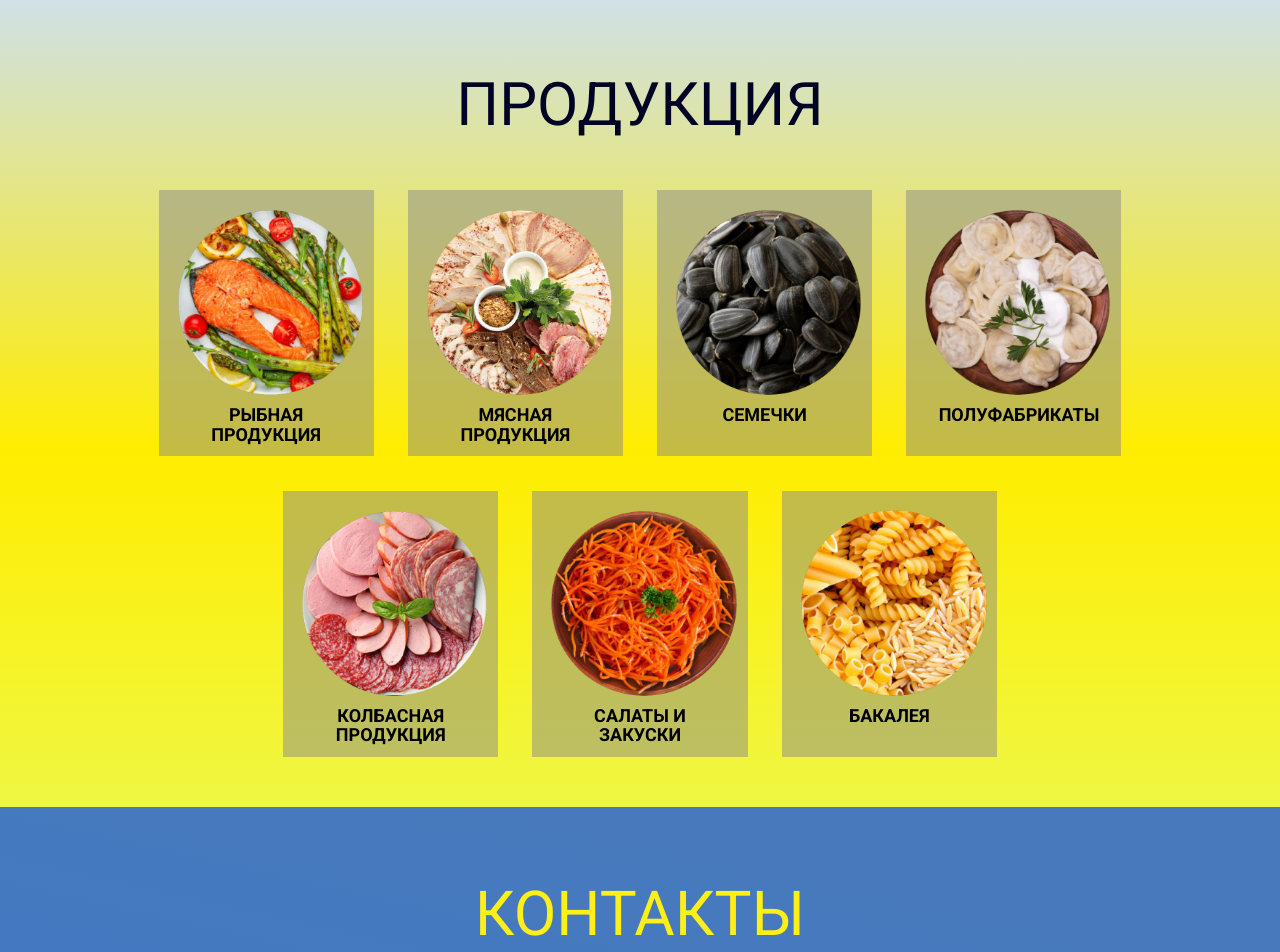
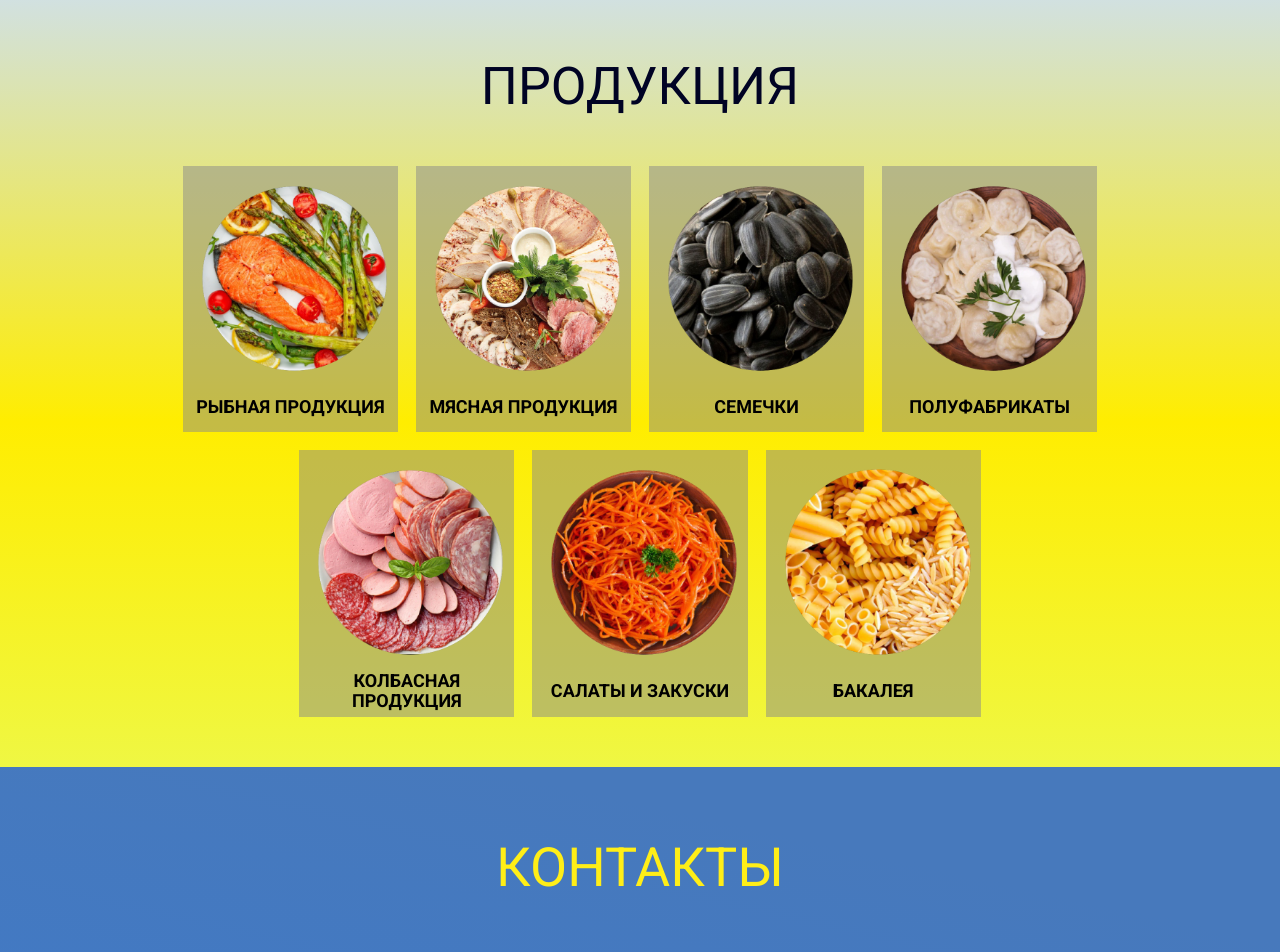
Before and after one commit to Escalion86/lubprod, a React (Create React App) app: page / in a window 1280 px wide. Shown: the part 1520-2472 px from the top of the page. Built offline with nearby package versions, Linux system fonts and the light colour scheme.

Commit message:
Added some updates and fixes

```diff
--- a/src/pages/MainPage.js
+++ b/src/pages/MainPage.js
@@ -44,7 +44,9 @@ const MainPage = () => {
 
   const { width } = useWindowDimensions()
   const deviceSize =
-    width >= 1370
+    width >= 1540
+      ? 6
+      : width > 1370
       ? 5
       : width > 1225
       ? 4
@@ -56,7 +58,9 @@ const MainPage = () => {
       ? 1
       : 0
   const paddingHorizontal =
-    deviceSize === 5
+    deviceSize === 6
+      ? 135
+      : deviceSize === 5
       ? 135
       : deviceSize === 4
       ? 120
@@ -68,7 +72,9 @@ const MainPage = () => {
       ? 45
       : 15
   const fontSizeCorrection =
-    deviceSize === 5
+    deviceSize === 6
+      ? 0
+      : deviceSize === 5
       ? 0
       : deviceSize === 4
       ? -4
@@ -80,7 +86,9 @@ const MainPage = () => {
       ? 0
       : -4
   const imgSizeCorrection =
-    deviceSize === 5
+    deviceSize === 6
+      ? 1
+      : deviceSize === 5
       ? 1
       : deviceSize === 4
       ? 0.9
--- a/src/pages/blocks/About.js
+++ b/src/pages/blocks/About.js
@@ -100,7 +100,7 @@ const About = ({
           <h2
             style={{
               textAlign: deviceSize >= 2 ? 'center' : 'left',
-              fontSize: (deviceSize >= 2 ? 64 : 20) + fontSizeCorrection,
+              fontSize: (deviceSize >= 2 ? 56 : 20) + fontSizeCorrection,
               fontWeight: 500,
               color: '#000324',
               // marginTop: 29,
@@ -175,7 +175,7 @@ const About = ({
             <h2
               style={{
                 position: 'relative',
-                fontSize: 64 + fontSizeCorrection,
+                fontSize: 56 + fontSizeCorrection,
                 fontWeight: 500,
                 color: '#000324',
                 textAlign: 'center',
@@ -230,7 +230,7 @@ const About = ({
               style={{
                 position: 'relative',
                 marginTop: 20,
-                fontSize: 46 + fontSizeCorrection,
+                fontSize: 42 + fontSizeCorrection,
                 fontWeight: 500,
                 color: '#000000',
                 textAlign: 'center',
--- a/src/pages/blocks/Contacts.js
+++ b/src/pages/blocks/Contacts.js
@@ -299,7 +299,7 @@ const Contacts = ({
           style={{
             textAlign: 'center',
             width: '100%',
-            fontSize: (deviceSize >= 2 ? 64 : 20) + fontSizeCorrection,
+            fontSize: (deviceSize >= 2 ? 56 : 20) + fontSizeCorrection,
             fontWeight: 500,
             color: '#FFEE17',
             textTransform: 'uppercase',
@@ -366,10 +366,10 @@ const Contacts = ({
                 <br />
                 д.Рябины, ул.Птицеводов, 5
               </div>
-              {/* <ListArrow listOpen={productionOpen} onClick={toggleProduction} /> */}
+              <ListArrow listOpen={productionOpen} onClick={toggleProduction} />
             </div>
-            {/* <ul className={'production' + (productionOpen ? ' open' : '')}> */}
-            <ul className={'production open'}>
+            <ul className={'production' + (productionOpen ? ' open' : '')}>
+              {/* <ul className={'production open'}> */}
               <ProductionItems
                 deviceSize={deviceSize}
                 fontSizeCorrection={fontSizeCorrection}
--- a/src/pages/blocks/Products.css
+++ b/src/pages/blocks/Products.css
@@ -3,7 +3,7 @@
   flex-wrap: wrap;
   justify-content: center;
   padding-top: 40px;
-  max-width: 1200px;
+  /* max-width: 1200px; */
 }
 
 .products .products_item {
@@ -15,6 +15,8 @@
   height: 100%;
   justify-content: center;
   background: rgba(137, 137, 137, 0.5);
+  display: flex;
+  flex-direction: column;
 }
 
 .products .products_item:hover .products_content {
@@ -27,11 +29,15 @@
 }
 
 .products .products_item .products_content>div {
-  width: 70%;
+  width: 90%;
+  flex: 1;
   margin-left: auto;
   margin-right: auto;
   font-weight: bold;
   /* line-height: 21px; */
+  display: flex;
+  justify-content: center;
+  align-items: center;
   text-align: center;
   color: #000000;
   text-transform: uppercase;
--- a/src/pages/blocks/Products.js
+++ b/src/pages/blocks/Products.js
@@ -34,19 +34,22 @@ const ProductsItems = ({
       <li
         className="products_item"
         style={{
-          width: 239 * imgSizeCorrection,
-          height: 296 * imgSizeCorrection,
+          width: (deviceSize > 5 ? 190 : 239) * imgSizeCorrection,
+          height: (deviceSize > 5 ? 260 : 296) * imgSizeCorrection,
         }}
       >
         <div
           className="products_content"
-          style={{ fontSize: 20 * imgSizeCorrection, lineHeight: 1.1 }}
+          style={{
+            fontSize: (deviceSize > 5 ? 18 : 20) * imgSizeCorrection,
+            lineHeight: 1.1,
+          }}
         >
           <img
             className="object-fill"
             style={{
-              width: 239 * imgSizeCorrection,
-              minWidth: 239 * imgSizeCorrection,
+              width: (deviceSize > 5 ? 190 : 239) * imgSizeCorrection,
+              minWidth: (deviceSize > 5 ? 190 : 239) * imgSizeCorrection,
             }}
             src={item.src}
             alt={item.name}
@@ -56,19 +59,21 @@ const ProductsItems = ({
         <div
           className="products_button"
           style={{
-            width: 239 * imgSizeCorrection,
-            height: 296 * imgSizeCorrection,
+            width: (deviceSize > 5 ? 190 : 239) * imgSizeCorrection,
+            height: (deviceSize > 5 ? 260 : 296) * imgSizeCorrection,
           }}
         >
           <Button
             href="docs/Catalog_2021.pdf"
-            style={{ width: 229 * imgSizeCorrection }}
+            style={{
+              width: (deviceSize > 5 ? 180 : 229) * imgSizeCorrection,
+            }}
             imgSrc={arrow}
             imgAlt="arrow"
             imgH={23 * imgSizeCorrection}
             imgW={27 * imgSizeCorrection}
             fontWeight={700}
-            fontSize={20 + fontSizeCorrection + (deviceSize >= 2 ? 0 : -8)}
+            fontSize={16 + fontSizeCorrection + (deviceSize >= 2 ? 0 : -8)}
             name="скачать каталог"
           />
         </div>
@@ -92,8 +97,8 @@ const Products = ({
       <div
         className="w-full flex flex-col items-center"
         style={{
-          paddingLeft: paddingHorizontal,
-          paddingRight: paddingHorizontal,
+          paddingLeft: deviceSize > 5 ? 20 : paddingHorizontal,
+          paddingRight: deviceSize > 5 ? 20 : paddingHorizontal,
           paddingTop: deviceSize >= 2 ? 70 : 30,
           paddingBottom: deviceSize >= 2 ? 50 : 30,
           position: 'relative',
@@ -106,7 +111,7 @@ const Products = ({
           style={{
             textAlign: 'center',
             width: '100%',
-            fontSize: (deviceSize >= 2 ? 64 : 20) + fontSizeCorrection,
+            fontSize: (deviceSize >= 2 ? 56 : 20) + fontSizeCorrection,
             fontWeight: 500,
             color: '#000324',
             textTransform: 'uppercase',
@@ -114,7 +119,7 @@ const Products = ({
         >
           Продукция
         </h2>
-        <ul className="products" style={{ gap: 38 * imgSizeCorrection }}>
+        <ul className="products" style={{ gap: 20 * imgSizeCorrection }}>
           <ProductsItems
             deviceSize={deviceSize}
             fontSizeCorrection={fontSizeCorrection}
--- a/src/pages/blocks/Title.js
+++ b/src/pages/blocks/Title.js
@@ -427,7 +427,7 @@ const Title = ({
                     Продукты питания собственного производства
                   </h1>
                 </div>
-                <div style={{ width: 230, textAlign: 'right' }}>
+                <div style={{ width: 350, textAlign: 'right' }}>
                   <div
                     style={{
                       fontWeight: 900,
```
